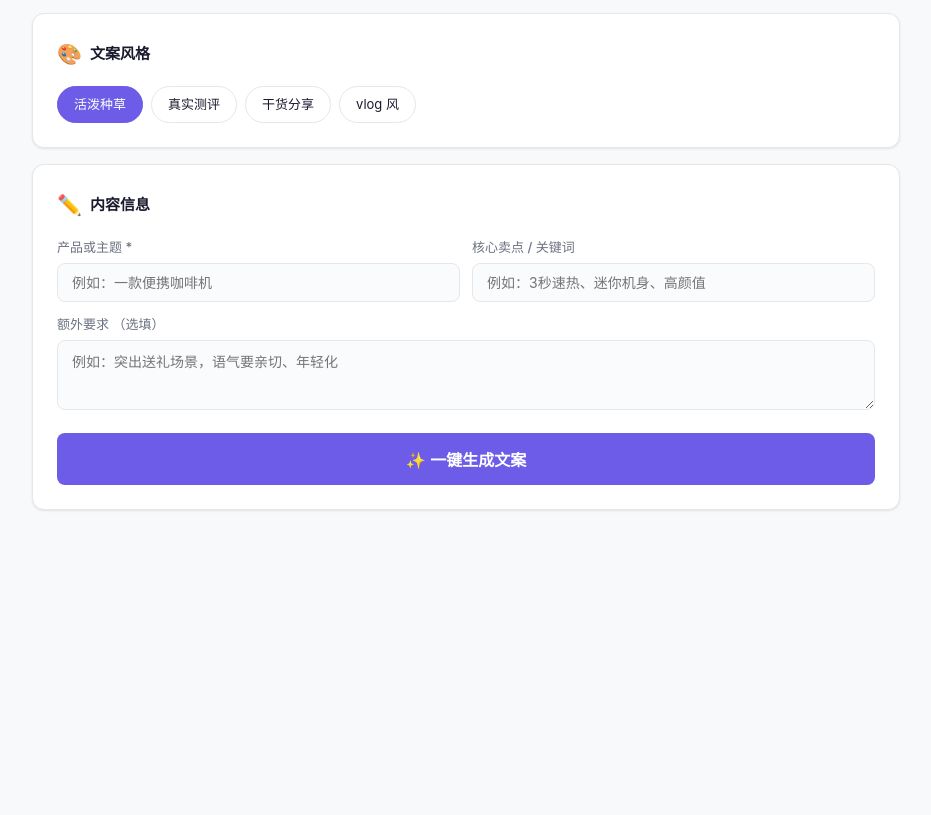
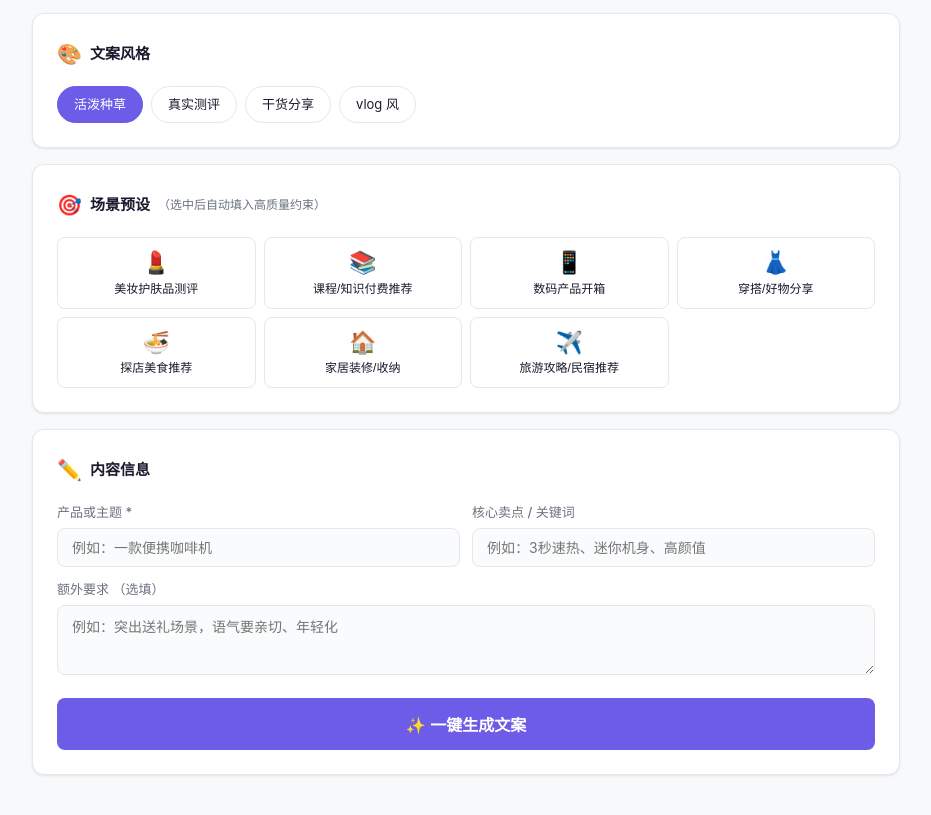
Before and after one commit to Euphoira-luxuria/ai-copywriter, a Flask app: page / in a window 1280 px wide. Shown: the part 313-1128 px from the top of the page, without its empty margins (174-1105 px from the left). Before the commit the page ends 824 px from the top, so only its background shows below. Run offline with Flask 3, Linux system fonts and the light colour scheme.

Commit message:
feat: 添加场景预设功能 + 启动脚本
7 个 S 级 prompt 场景模板（美妆/数码/探店/课程/穿搭/旅游/家居），
选中后自动填入高质量约束，出稿质量稳定提升。
新增 start.bat 一键启动脚本。

```diff
--- a/app.py
+++ b/app.py
@@ -112,6 +112,108 @@ TEMPLATES = {
 - 排版建议（用小标题位置标注）""",
     },
 }
+
+# 场景预设约束（S 级 prompt，积累的优质模板）
+SCENE_PRESETS = {
+    "beauty": {
+        "name": "美妆护肤品测评",
+        "icon": "💄",
+        "best_for": ["redbook", "script"],
+        "constraints": """【场景专属要求】
+- 开头说明自己的肤质/发质/肤色，建立可信度
+- 写清楚使用前 vs 使用后的具体变化（出油减少xxx、肤色提亮xxx）
+- 至少提一个竞品对比（"比 xxx 好用因为..."）
+- 标注使用时长（"用了 48 小时/一周后..."）
+- 缺点也写 1-2 条（增加真实感）
+- 配图建议：用序号标注文中哪个位置该放什么图""",
+    },
+    "digital": {
+        "name": "数码产品开箱",
+        "icon": "📱",
+        "best_for": ["redbook", "product"],
+        "constraints": """【场景专属要求】
+- 开头一句话总结：这东西适合谁、不适合谁
+- 核心参数用简洁的对比方式呈现（不要罗列）
+- 必须写一个"和 xxx 比怎么样"的段落
+- 给出购买建议：什么情况下值得买、什么情况下劝退
+- 使用场景要具体（"在地铁上单手操作没问题" > "便携"）
+- 结尾一句话总结推荐指数（★ 评分更直观）""",
+    },
+    "food": {
+        "name": "探店美食推荐",
+        "icon": "🍜",
+        "best_for": ["redbook", "wechat"],
+        "constraints": """【场景专属要求】
+- 开头写清楚：店名、地址（大概位置）、人均消费
+- 必点菜写 TOP 3，每道用一句话描述味道
+- 环境描写：装修风格、适合几人聚餐、要不要排队
+- 写一个"避雷"提示（什么菜不要点/什么时间去人少）
+- 语气像安利给最好的朋友，不要像大众点评官方
+- 结尾一句话：什么人适合来（约会/聚会/一人食）""",
+    },
+    "course": {
+        "name": "课程/知识付费推荐",
+        "icon": "📚",
+        "best_for": ["redbook", "wechat", "gzh"],
+        "constraints": """【场景专属要求】
+- 开头点明：适合什么阶段的人（入门/进阶/转行）
+- 写清楚 3 个具体收获："学完后你能xxx"
+- 对比自学 vs 上课的区别（击中学费痛点）
+- 用个人经历做佐证（"我学之前xxx，学之后xxx"）
+- 附一个学习建议：怎么学效果最好
+- 结尾引导：想了解更多的评论区问""",
+    },
+    "fashion": {
+        "name": "穿搭/好物分享",
+        "icon": "👗",
+        "best_for": ["redbook", "wechat"],
+        "constraints": """【场景专属要求】
+- 标注身高体重/尺码参考，方便读者对照
+- 每件单品写：品牌/价格/购买渠道
+- 写搭配思路（为什么选这件+怎么搭），不要只放图
+- 至少写一个"平替"方案（便宜替代贵价款）
+- 适用场景说明（上班/约会/逛街分别怎么配）
+- 语气轻松，像闺蜜聊天分享""",
+    },
+    "travel": {
+        "name": "旅游攻略/民宿推荐",
+        "icon": "✈️",
+        "best_for": ["redbook", "gzh"],
+        "constraints": """【场景专属要求】
+- 开头写：适合几月去、玩几天、人均预算
+- 行程安排用时间线呈现（Day1: xxx → Day2: xxx）
+- 每个景点写真实感受，不要复制百科介绍
+- 交通攻略：怎么去、要不要包车、滴滴方便吗
+- 必吃清单 3-5 个，避开网红店坑
+- 写一个"如果重来一次我会xxx"的后悔清单""",
+    },
+    "home": {
+        "name": "家居装修/收纳",
+        "icon": "🏠",
+        "best_for": ["redbook", "product"],
+        "constraints": """【场景专属要求】
+- 标注房间面积/户型，方便读者参考
+- 每件家居品写：价格、尺寸、使用时长后的真实状态
+- 写收纳/布置的"前后对比"，突出改造点
+- 给不同预算的方案（贵的方案 vs 省钱方案）
+- 避坑指南：装修/购买过程中踩过的坑
+- 配图建议标注：哪个角落适合拍照""",
+    },
+}
+
+# API：返回所有场景预设
+@app.route("/api/scenes")
+def get_scenes():
+    result = {}
+    for key, s in SCENE_PRESETS.items():
+        result[key] = {
+            "name": s["name"],
+            "icon": s["icon"],
+            "best_for": s["best_for"],
+            "constraints": s["constraints"],
+        }
+    return jsonify(result)
+
 
 # 润色操作模板
 POLISH_ACTIONS = {
--- a/templates/index.html
+++ b/templates/index.html
@@ -268,6 +268,53 @@
         }
 
         .generate-section { margin-top: 16px; }
+
+        /* Scene presets */
+        .scene-grid {
+            display: grid;
+            grid-template-columns: repeat(4, 1fr);
+            gap: 8px;
+        }
+        @media (max-width: 600px) {
+            .scene-grid { grid-template-columns: repeat(2, 1fr); }
+        }
+        .scene-btn {
+            padding: 10px 8px;
+            border: 1px solid var(--border);
+            border-radius: 8px;
+            background: var(--card);
+            cursor: pointer;
+            font-size: 12px;
+            text-align: center;
+            transition: all 0.2s;
+            color: var(--text);
+            line-height: 1.4;
+        }
+        .scene-btn:hover {
+            border-color: #10b981;
+            background: #f0fdf6;
+        }
+        .scene-btn.active {
+            border-color: #10b981;
+            background: #ecfdf5;
+            color: #059669;
+            font-weight: 600;
+        }
+        .scene-btn .s-icon {
+            display: block;
+            font-size: 22px;
+            margin-bottom: 2px;
+        }
+        .scene-indicator {
+            display: inline-block;
+            padding: 3px 10px;
+            background: #ecfdf5;
+            color: #059669;
+            border-radius: 12px;
+            font-size: 12px;
+            font-weight: 600;
+            margin-left: 8px;
+        }
     </style>
 </head>
 <body>
@@ -287,6 +334,17 @@
         <div class="card">
             <div class="card-title"><span class="icon">🎨</span> 文案风格</div>
             <div class="style-row" id="styleRow"></div>
+        </div>
+
+        <!-- 场景预设（S 级 Prompt） -->
+        <div class="card">
+            <div class="card-title">
+                <span class="icon">🎯</span> 场景预设 <span style="color:var(--sub);font-weight:400;font-size:12px;">（选中后自动填入高质量约束）</span>
+                <span class="scene-indicator" id="sceneBadge" style="display:none;"></span>
+            </div>
+            <div class="scene-grid" id="sceneGrid">
+                <div style="grid-column:1/-1;color:var(--sub);font-size:13px;text-align:center;padding:8px;">加载中...</div>
+            </div>
         </div>
 
         <!-- 输入信息 -->
@@ -341,11 +399,18 @@
 
         // 模板图标
         const icons = { redbook: '📕', wechat: '💬', script: '🎬', product: '🛒', resume: '📄', gzh: '📰' };
+        let scenes = {};
+        let currentScene = null;
 
         async function init() {
-            const res = await fetch('/api/templates');
-            templates = await res.json();
+            const [tRes, sRes] = await Promise.all([
+                fetch('/api/templates'),
+                fetch('/api/scenes')
+            ]);
+            templates = await tRes.json();
+            scenes = await sRes.json();
             renderTemplates();
+            renderScenes();
             selectTemplate('redbook');
         }
 
@@ -375,6 +440,39 @@
             currentStyle = style;
             document.querySelectorAll('.style-pill').forEach(p => p.classList.remove('active'));
             event.target.classList.add('active');
+        }
+
+        function renderScenes() {
+            const grid = document.getElementById('sceneGrid');
+            grid.innerHTML = Object.entries(scenes).map(([key, s]) =>
+                `<button class="scene-btn" data-scene="${key}" onclick="selectScene('${key}')">
+                    <span class="s-icon">${s.icon}</span>${s.name}
+                </button>`
+            ).join('');
+        }
+
+        function selectScene(key) {
+            const badge = document.getElementById('sceneBadge');
+            if (currentScene === key) {
+                // 取消选中
+                currentScene = null;
+                document.getElementById('custom').value = '';
+                badge.style.display = 'none';
+                document.querySelectorAll('.scene-btn').forEach(b => b.classList.remove('active'));
+                return;
+            }
+            currentScene = key;
+            const s = scenes[key];
+            document.getElementById('custom').value = s.constraints;
+            badge.textContent = '已选: ' + s.name;
+            badge.style.display = 'inline-block';
+            document.querySelectorAll('.scene-btn').forEach(b => b.classList.remove('active'));
+            document.querySelector(`.scene-btn[data-scene="${key}"]`)?.classList.add('active');
+
+            // 自动推荐最佳文案类型
+            if (s.best_for && s.best_for.includes(currentTemplate)) {
+                // 当前类型已匹配，不需切换
+            }
         }
 
         async function generate() {
```
Also changed, not shown: 1 other file.
